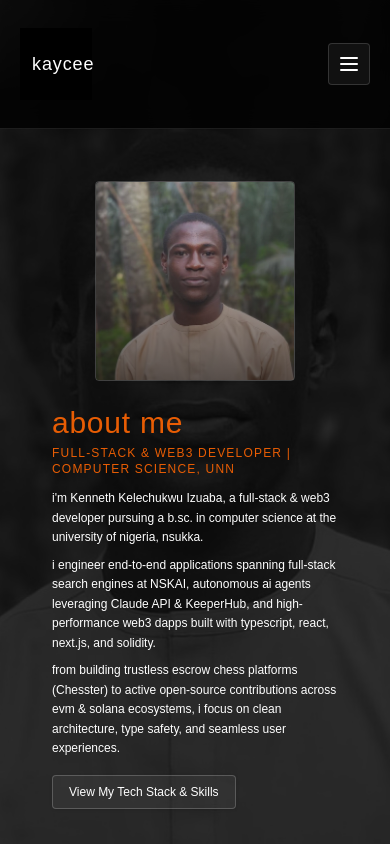
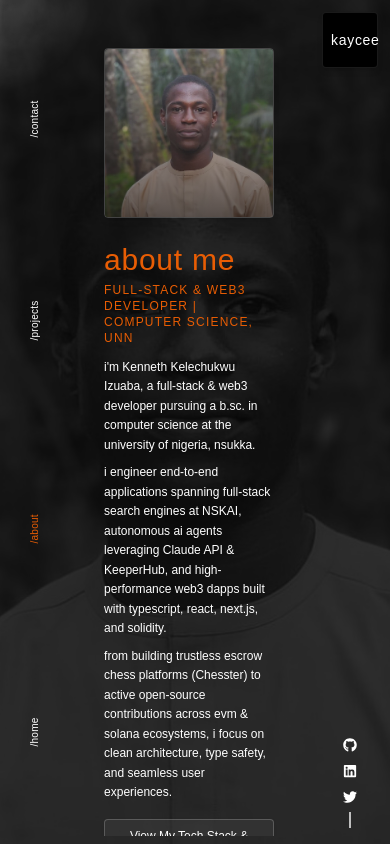
Before and after one commit to Kaycee276/Kelechukwu-Izuaba, a Next.js app: page /about in a window 390 px wide. Built offline with nearby package versions, Linux system fonts and the light colour scheme; a web font is replaced by a local one.

Commit message:
style: preserve 3-column layout on all screens with scaled-down navigation, logo, and socials on mobile

```diff
--- a/src/components/ClientLayoutWrapper.tsx
+++ b/src/components/ClientLayoutWrapper.tsx
@@ -1,12 +1,11 @@
 "use client";
 
 import { useState, useEffect } from "react";
-import { motion, AnimatePresence } from "framer-motion";
+import { motion } from "framer-motion";
 import Logo from "./Logo";
 import Socials from "./Socials";
 import Link from "next/link";
 import { usePathname } from "next/navigation";
-import { Menu, X } from "lucide-react";
 
 const navItems = [
 	{ path: "/contact", name: "/contact" },
@@ -17,7 +16,6 @@ const navItems = [
 
 export default function ClientLayoutWrapper({ children }: { children: React.ReactNode }) {
 	const [mousePosition, setMousePosition] = useState({ x: 0, y: 0 });
-	const [mobileMenuOpen, setMobileMenuOpen] = useState(false);
 	const pathname = usePathname();
 
 	useEffect(() => {
@@ -28,11 +26,6 @@ export default function ClientLayoutWrapper({ children }: { children: React.Reac
 		window.addEventListener("mousemove", handleMouseMove);
 		return () => window.removeEventListener("mousemove", handleMouseMove);
 	}, []);
-
-	// Close mobile menu automatically on route change
-	useEffect(() => {
-		setMobileMenuOpen(false);
-	}, [pathname]);
 
 	const isActive = (path: string) => {
 		if (path === "/" && pathname === "/") return true;
@@ -60,55 +53,11 @@ export default function ClientLayoutWrapper({ children }: { children: React.Reac
 				<div className="w-full h-full backdrop-blur-md bg-black/75" />
 			</div>
 
-			{/* Mobile Top Navigation Bar (Visible on mobile/tablet < md) */}
-			<div className="relative z-40 md:hidden flex items-center justify-between px-5 py-4 border-b border-white/10 bg-black/80 backdrop-blur-md">
-				<div className="scale-75 origin-left">
-					<Logo />
-				</div>
-				<button
-					onClick={() => setMobileMenuOpen(!mobileMenuOpen)}
-					aria-label="Toggle mobile menu"
-					className="p-2 text-white hover:text-[#e85d04] bg-white/5 border border-white/15 rounded-sm transition-colors cursor-pointer"
-				>
-					{mobileMenuOpen ? <X className="w-6 h-6" /> : <Menu className="w-6 h-6" />}
-				</button>
-			</div>
-
-			{/* Mobile Slide-over Drawer */}
-			<AnimatePresence>
-				{mobileMenuOpen && (
-					<motion.div
-						initial={{ opacity: 0, y: -20 }}
-						animate={{ opacity: 1, y: 0 }}
-						exit={{ opacity: 0, y: -20 }}
-						className="fixed inset-0 z-30 pt-20 px-6 pb-8 bg-black/95 backdrop-blur-xl flex flex-col justify-between md:hidden"
-					>
-						<nav className="flex flex-col gap-6 py-6">
-							{navItems.map((item) => (
-								<Link
-									key={item.path}
-									href={item.path}
-									className={`text-2xl font-bold transition-colors ${
-										isActive(item.path) ? "text-[#e85d04]" : "text-white hover:text-[#e85d04]"
-									}`}
-								>
-									{item.name}
-								</Link>
-							))}
-						</nav>
-
-						<div className="pt-6 border-t border-white/10 flex justify-around items-center">
-							<Socials />
-						</div>
-					</motion.div>
-				)}
-			</AnimatePresence>
-
-			{/* Main Layout Container */}
-			<div className="relative z-20 flex-1 flex flex-col md:flex-row justify-between p-3 sm:p-6 lg:p-8 gap-4 lg:gap-6 overflow-hidden">
-				{/* Desktop Navigation (Left Sidebar) */}
-				<nav className="hidden md:flex items-center z-30 px-2 sm:px-4">
-					<ul className="flex flex-col h-full justify-around py-4">
+			{/* 3-Column Layout Preserved across ALL screens */}
+			<div className="relative z-20 flex-1 flex flex-row justify-between p-2 sm:p-4 md:p-6 lg:p-8 gap-1 sm:gap-3 md:gap-6 overflow-hidden">
+				{/* Left Navigation (Scaled on small screens) */}
+				<nav className="flex items-center z-30 px-1 sm:px-2 md:px-4">
+					<ul className="flex flex-col h-full justify-around py-2 sm:py-4">
 						{navItems.map((item, index) => (
 							<motion.li
 								key={item.path}
@@ -130,9 +79,9 @@ export default function ClientLayoutWrapper({ children }: { children: React.Reac
 								}}
 								className={`${
 									isActive(item.path) ? "text-[#e85d04]" : "text-white"
-								} font-semibold my-2`}
+								} font-semibold my-1 text-[10px] sm:text-xs md:text-sm tracking-wide`}
 							>
-								<Link href={item.path} className="hover:text-[#e85d04] transition-colors py-2 px-1 block">
+								<Link href={item.path} className="hover:text-[#e85d04] transition-colors py-1 px-0.5 sm:py-2 sm:px-1 block">
 									{item.name}
 								</Link>
 							</motion.li>
@@ -140,17 +89,17 @@ export default function ClientLayoutWrapper({ children }: { children: React.Reac
 					</ul>
 				</nav>
 
-				{/* Main page content area (Full width on mobile, flexible on desktop) */}
+				{/* Main page content area */}
 				<motion.main
-					className="flex-1 w-full overflow-y-auto px-2 sm:px-4 md:px-6 lg:px-8 pt-0 pb-6 custom-scroll z-20"
+					className="flex-1 w-full overflow-y-auto px-2 sm:px-4 md:px-6 pt-0 pb-4 sm:pb-6 custom-scroll z-20"
 					initial={{ opacity: 0 }}
 					animate={{ opacity: 1, transition: { delay: 0.2 } }}
 				>
 					{children}
 				</motion.main>
 
-				{/* Desktop Sidebar (Right Logo & Socials) */}
-				<aside className="hidden md:flex flex-col justify-between z-30 p-2 sm:p-4">
+				{/* Right Sidebar (Logo & Socials scaled on small screens) */}
+				<aside className="flex flex-col justify-between z-30 p-1 sm:p-2 md:p-4">
 					<motion.div
 						className="self-end"
 						initial={{ opacity: 0, y: -20 }}
--- a/src/components/Logo.tsx
+++ b/src/components/Logo.tsx
@@ -1,7 +1,7 @@
 const Logo = () => {
 	return (
-		<div className="p-4 sm:p-6 w-24 h-24 sm:w-32 sm:h-32 md:w-40 md:h-40 grid place-items-center bg-black">
-			<p className="text-2xl sm:text-3xl md:text-4xl text-white font-bold tracking-wider">
+		<div className="p-2 sm:p-4 md:p-6 w-14 h-14 sm:w-24 sm:h-24 md:w-32 md:h-32 grid place-items-center bg-black border border-white/10 rounded-sm shadow-md">
+			<p className="text-sm sm:text-2xl md:text-3xl text-white font-bold tracking-wider">
 				kaycee
 			</p>
 		</div>
--- a/src/components/Socials.tsx
+++ b/src/components/Socials.tsx
@@ -11,24 +11,24 @@ const socials: SocialLink[] = [
 	{
 		name: "GitHub",
 		url: "https://github.com/Kaycee276",
-		icon: <FaGithub className="text-xl sm:text-2xl" />,
+		icon: <FaGithub className="text-sm sm:text-lg md:text-xl" />,
 	},
 	{
 		name: "LinkedIn",
 		url: "https://www.linkedin.com/in/kenneth-kelechukwu-izuaba-245658294/",
-		icon: <FaLinkedin className="text-xl sm:text-2xl" />,
+		icon: <FaLinkedin className="text-sm sm:text-lg md:text-xl" />,
 	},
 	{
 		name: "Twitter",
 		url: "https://x.com/kc_deblocksmith",
-		icon: <FaTwitter className="text-xl sm:text-2xl" />,
+		icon: <FaTwitter className="text-sm sm:text-lg md:text-xl" />,
 	},
 ];
 
 export default function Socials({ horizontal = false }: { horizontal?: boolean }) {
 	return (
-		<div className={`flex items-center gap-4 ${horizontal ? "flex-row" : "flex-col p-4"}`}>
-			<ul className={`flex ${horizontal ? "flex-row gap-6" : "flex-col gap-6"}`}>
+		<div className={`flex items-center ${horizontal ? "flex-row gap-4" : "flex-col gap-2 sm:gap-3 p-1 sm:p-2"}`}>
+			<ul className={`flex ${horizontal ? "flex-row gap-4 sm:gap-6" : "flex-col gap-3 sm:gap-4 md:gap-6"}`}>
 				{socials.map((social) => (
 					<li key={social.name}>
 						<a
@@ -42,7 +42,7 @@ export default function Socials({ horizontal = false }: { horizontal?: boolean }
 					</li>
 				))}
 			</ul>
-			{!horizontal && <div className="w-[3px] h-8 bg-white/70"></div>}
+			{!horizontal && <div className="w-[2px] h-4 sm:h-6 md:h-8 bg-white/70"></div>}
 		</div>
 	);
 }
```
